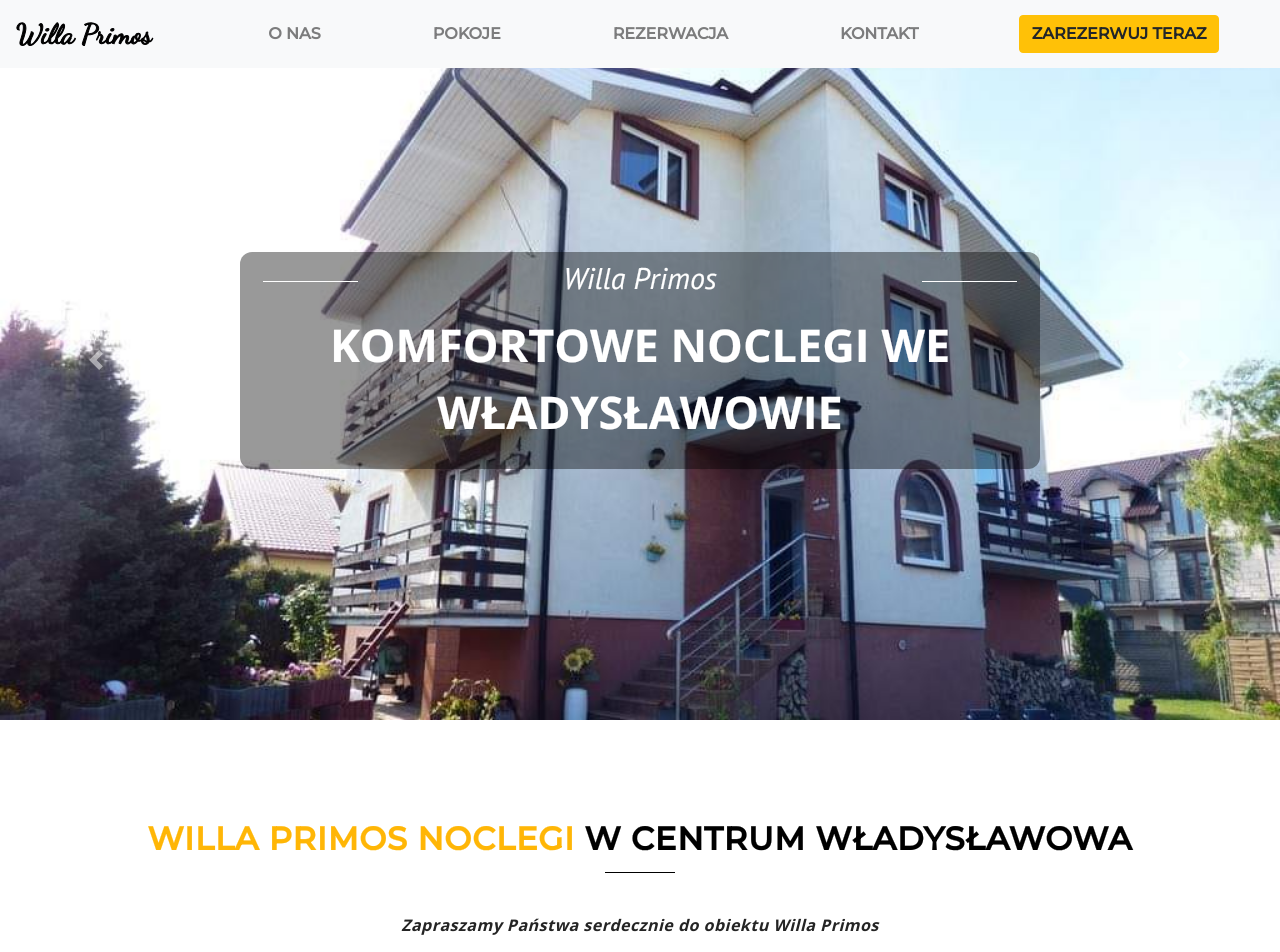
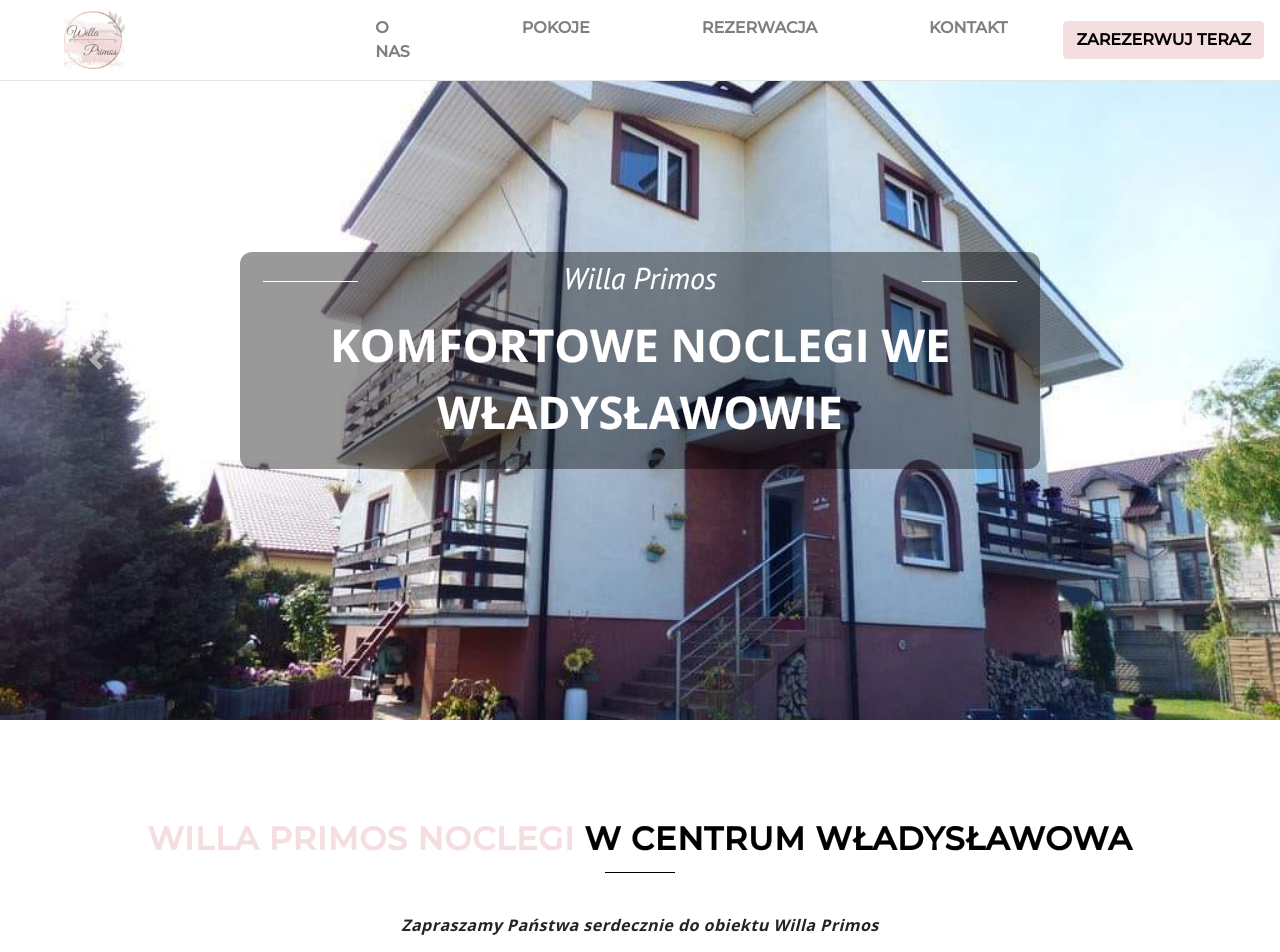
Before and after one commit to malgorzatakonkol/willa_primos, a plain HTML site: page index.html in a window 1280 px wide. Shown: the top 952 px of the page. Drawn offline with nearby package versions, Linux system fonts and the light colour scheme.

Commit message:
changing the color of the page

```diff
--- a/helpers.css
+++ b/helpers.css
@@ -14,3 +14,6 @@
     left: 0;
     z-index: 1030;
 }
+.border-bottom-light {
+    border-bottom: 1px solid rgba(0,0,0,.1);
+}
--- a/index.html
+++ b/index.html
@@ -12,8 +12,9 @@
 <body>
     <header>
        <!--Navbar mobile-->
-        <nav class="navbar navbar-light purple lighten-4 mb-4 d-xl-none d-flex my-nav-mobile fixed-top">
-            <a class="navbar-brand" href="/"><p class="nav-font-size-mobile text-logo mb-0">Willa Primos</p></a>
+        <nav class="navbar navbar-light purple lighten-4 mb-4 d-xl-none d-flex my-nav-mobile border-bottom-light fixed-top">
+            <!-- <a class="navbar-brand" href="/"><p class="nav-font-size-mobile text-logo mb-0">Willa Primos</p></a> -->
+            <a class="navar-brand" href="/"><img class="my-nav-logo" src="images/logo_1.jpg" alt="Logo Willa Primos"></a>
             <button class="navbar-toggler toggler-example purple darken-3" type="button" data-toggle="collapse"
                 data-target="#navbarSupportedContent41" aria-controls="navbarSupportedContent41" aria-expanded="false"
                 aria-label="Toggle navigation"><span class="white-text"><i class="fas fa-bars fa-1x"></i></span></button>
@@ -35,8 +36,9 @@
             </div>
         </nav>
         <!-- Navbar deskpt -->
-        <nav class="navbar navbar-expand-lg navbar-light bg-light d-xl-flex d-none fixed-top">
-            <a class="navbar-brand" href="/"><p class="text-logo mb-0">Willa Primos</p></a>
+        <nav class="navbar navbar-expand-lg navbar-light bg-white border-bottom-light d-xl-flex d-none fixed-top">
+            <!-- <a class="navbar-brand" href="/"><p class="text-logo mb-0">Willa Primos</p></a> -->
+            <a class="navar-brand" href="/"><img class="my-nav-logo ml-5" src="images/logo_1.jpg" alt="Logo Willa Primos"></a>
             <button class="navbar-toggler" type="button" data-toggle="collapse" data-target="#navbarNavAltMarkup" aria-controls="navbarNavAltMarkup" aria-expanded="false" aria-label="Toggle navigation">
               <span class="navbar-toggler-icon"></span>
             </button>
@@ -48,7 +50,7 @@
                 <a class="nav-item nav-link mx-5" href="#my-section-contact"><span class="text-uppercase font-weight-bold">Kontakt</span></a>
               </div>
               <div>
-                <button class="btn btn-warning my-2 my-sm-0" type="submit"><span class="text-uppercase font-weight-bold">zarezerwuj teraz</span></button>
+                <button class="btn my-btn-main my-2 my-sm-0" type="submit"><span class="text-uppercase font-weight-bold">zarezerwuj teraz</span></button>
               </div>
             </div>
           </nav>
--- /dev/null
+++ b/navbar.css
@@ -0,0 +1,32 @@
+.my-nav-mobile {
+    width: 100%;
+    top:0;
+    z-index:10;
+    float: left;
+    margin:0;
+    overflow:hidden;
+    background-color: #ffffff;
+}
+
+.my-nav-mobile .navar-brand {
+    display: contents;
+}
+
+/* .my-nav-mobile .text-logo {
+    font-size: 65px;
+} */
+
+.my-nav-mobile-font {
+    color: rgba(0,0,0,.5);
+    -webkit-text-stroke: 0.2px rgba(0,0,0,.5);
+    font-size: 16px;
+}
+
+.my-nav-item {
+    border-bottom: 1px solid rgba(0,0,0,.3);
+}
+.my-nav-logo {
+    width: 20%;
+    max-width: 100%;
+    height: auto;
+}
--- a/style.css
+++ b/style.css
@@ -1,5 +1,6 @@
 @import url("carousel.css");
 @import url("helpers.css");
+@import url("navbar.css");
 
 @import url('https://fonts.googleapis.com/css2?family=Montserrat:wght@500&display=swap');
 @import url('https://fonts.googleapis.com/css2?family=Dancing+Script:wght@600&display=swap');
@@ -19,35 +20,19 @@
     font-family: "Montserrat", sans-serif;
 }
 
+.my-btn-main {
+    background-color: #f4dee0;
+    border-color: #f4dee0;
+    color: black;
+}
+.my-btn-main:hover{
+    background-color: rgb(250,232,232, 0.8);
+}
+
 .text-logo {
     font-family: "Dancing Script", cursive;
     color: black;
 }
-
-.my-nav-mobile {
-    width: 100%;
-    top:0;
-    z-index:10;
-    float: left;
-    margin:0;
-    overflow:hidden;
-    background-color: #e6e6e6;
-}
-
-/* .my-nav-mobile .text-logo {
-    font-size: 65px;
-} */
-
-.my-nav-mobile-font {
-    color: rgba(0,0,0,.5);
-    -webkit-text-stroke: 0.2px rgba(0,0,0,.5);
-    font-size: 16px;
-}
-
-.my-nav-item {
-    border-bottom: 1px solid rgba(0,0,0,.3);
-}
-
 .my-section-jumbotron{
     position: relative;
     overflow: hidden;
@@ -65,7 +50,7 @@
     -webkit-text-stroke: 0.2px black;
 }
 .main-big-title h1 {
-    color: #ffb606;
+    color: #f4dee0;
     font-family: "Montserrat", sans-serif;
     font-size: 32px;
     font-weight: bold;
@@ -73,7 +58,7 @@
     text-transform: uppercase;
     padding-bottom: 15px;
     position: relative;
-    -webkit-text-stroke: 0.2px #ffb606;
+    -webkit-text-stroke: 0.2px #f4dee0;
 }
 
 .main-big-title h6 {
```
Also changed, not shown: images/logo_1.jpg (added).
